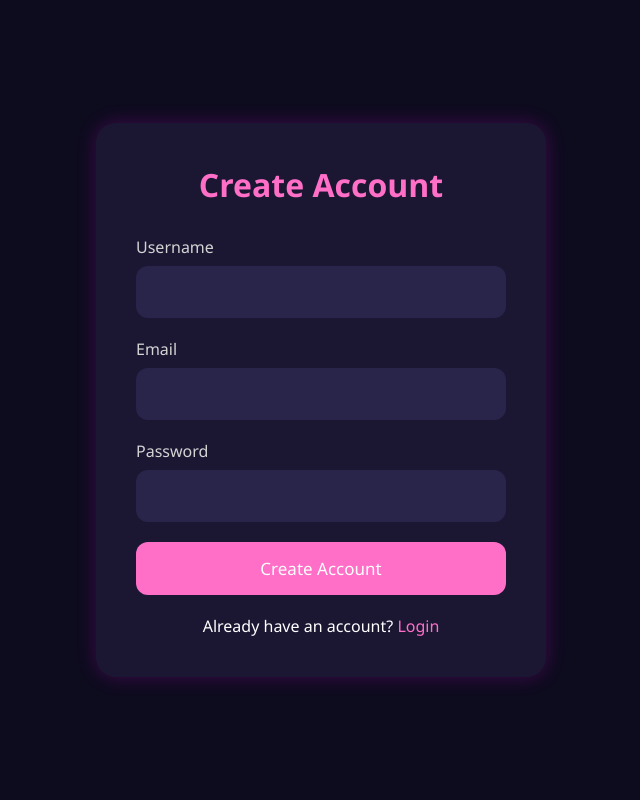
After one commit to Praditha29/Recipe-Management-Website, a FastAPI app: template templates/signup.html in a window 1280 px wide. The commit adds this page. Shown: the whole page, without its empty margins (319-959 px from the left). Run offline with FastAPI, Linux system fonts and the light colour scheme; the template is opened without the code that fills it, so the values that code supplies are empty.

Commit message:
Added requirements.txt

```diff
--- a/main.py
+++ b/main.py
@@ -9,6 +9,12 @@ import shutil
 from sqlalchemy import create_engine, String, Text, select
 from sqlalchemy.orm import DeclarativeBase, Mapped, mapped_column
 from sqlalchemy.orm import sessionmaker, Session
+
+#for JWT Login
+import jwt
+from datetime import datetime, timedelta
+import bcrypt
+from fastapi import Cookie
 
 # ==========================================
 # DATABASE SETUP
@@ -45,6 +51,19 @@ class Recipe(Base):
 
     image_path: Mapped[str] = mapped_column(String(255))
 
+    owner_id: Mapped[int] = mapped_column()
+
+class User(Base):
+    __tablename__ = "users"
+
+    id: Mapped[int] = mapped_column(primary_key=True)
+
+    username: Mapped[str] = mapped_column(String(30), unique=True)
+
+    email: Mapped[str] = mapped_column(String(50), unique=True)
+
+    password: Mapped[str] = mapped_column(String(255))
+
 
 Base.metadata.create_all(bind=engine)
 
@@ -57,6 +76,48 @@ app = FastAPI()
 templates = Jinja2Templates(directory="templates")
 app.mount("/static", StaticFiles(directory="static"), name="static")
 
+SECRET_KEY = "mysecretkey"
+
+ALGORITHM = "HS256"
+
+ACCESS_TOKEN_EXPIRE_MINUTES = 60
+
+def get_password_hash(password):
+
+    return bcrypt.hashpw(
+        password.encode("utf-8")[:72],
+        bcrypt.gensalt()
+    ).decode("utf-8")
+def verify_password(
+        plain_password,
+        hashed_password
+):
+
+    return bcrypt.checkpw(
+        plain_password.encode("utf-8")[:72],
+        hashed_password.encode("utf-8")
+    )
+from datetime import datetime, timedelta, timezone
+
+def create_access_token(data: dict):
+
+    to_encode = data.copy()
+
+    expire = datetime.now(timezone.utc) + timedelta(
+        minutes=ACCESS_TOKEN_EXPIRE_MINUTES
+    )
+
+    to_encode.update(
+        {
+            "exp": expire
+        }
+    )
+
+    return jwt.encode(
+        to_encode,
+        SECRET_KEY,
+        algorithm=ALGORITHM
+    )
 
 def get_db():
     db = SessionLocal()
@@ -67,14 +128,175 @@ def get_db():
     finally:
         db.close()
 
+# ==========================================
+# SIGNUP PAGE
+# ==========================================
+@app.get("/signup")
+def signup_page(request: Request):
 
+    return templates.TemplateResponse(
+        request=request,
+        name="signup.html"
+    )
+
+@app.post("/signup")
+def signup(
+        username: str = Form(...),
+        email: str = Form(...),
+        password: str = Form(...),
+        db: Session = Depends(get_db)
+):
+
+    hashed_password = get_password_hash(password)
+
+    user = User(
+        username=username,
+        email=email,
+        password=hashed_password
+    )
+
+    db.add(user)
+    db.commit()
+
+    return RedirectResponse(
+        "/login",
+        status_code=303
+    )
+
+# ==========================================
+# LOGIN PAGE
+# ==========================================
+@app.get("/login")
+def login_page(request: Request):
+
+    return templates.TemplateResponse(
+        request=request,
+        name="login.html"
+    )
+
+@app.post("/login")
+def login(
+        username: str = Form(...),
+        password: str = Form(...),
+        db: Session = Depends(get_db)
+):
+
+    stmt = select(User).where(
+        User.username == username
+    )
+
+    user = db.scalars(stmt).first()
+
+    if not user:
+
+        raise HTTPException(
+            status_code=401,
+            detail="Invalid username"
+        )
+
+    if not verify_password(
+        password,
+        user.password):
+
+        raise HTTPException(
+            status_code=401,
+            detail="Invalid password"
+        )
+
+    access_token = create_access_token(
+        {
+            "sub": user.username
+        }
+    )
+
+    response = RedirectResponse(
+        "/home",
+        status_code=303
+    )
+
+    response.set_cookie(
+        key="access_token",
+        value=access_token,
+        httponly=True
+    )
+
+    return response
+
+@app.get("/logout")
+def logout():
+
+    response = RedirectResponse(
+        "/login",
+        status_code=303
+    )
+
+    response.delete_cookie(
+        "access_token"
+    )
+
+    return response
+
+def get_current_user(
+        request: Request,
+        db: Session = Depends(get_db)
+):
+
+    token = request.cookies.get(
+        "access_token"
+    )
+
+    if not token:
+        return None
+
+    try:
+
+        payload = jwt.decode(
+            token,
+            SECRET_KEY,
+            algorithms=[ALGORITHM]
+        )
+
+        username = payload.get(
+            "sub"
+        )
+
+        if username is None:
+            return None
+
+    except jwt.InvalidTokenError:
+
+        return None
+
+    user = db.scalars(
+        select(User).where(
+            User.username == username
+        )
+    ).first()
+
+    return user
 # ==========================================
 # HOME PAGE
 # ==========================================
+@app.get("/")
+def root():
+    return RedirectResponse(
+        url="/login",
+        status_code=303
+    )
 
-@app.get("/")
-def home(request: Request,
-         db: Session = Depends(get_db)):
+@app.get("/home")
+def home(
+    request: Request,
+    current_user: User = Depends(get_current_user),
+    db: Session = Depends(get_db)
+):
+
+    # User not logged in
+    if current_user is None:
+        return RedirectResponse(
+            url="/login",
+            status_code=303
+        )
 
     recipes = db.scalars(select(Recipe)).all()
 
@@ -82,15 +304,23 @@ def home(request: Request,
         request=request,
         name="index.html",
         context={
-            "recipes": recipes
+            "recipes": recipes,
+            "current_user": current_user
         }
     )
-
 # ==========================================
 # ADD RECIPE
 # ==========================================
 @app.get("/recipe/add")
-def add_recipe_page(request: Request):
+def add_recipe_page(
+    request: Request,
+    current_user: User = Depends(get_current_user)
+):
+    if current_user is None:
+        return RedirectResponse(
+            "/login",
+            status_code=303
+        )
 
     return templates.TemplateResponse(
         request=request,
@@ -104,8 +334,15 @@ def add_recipe(
     ingredients: str = Form(...),
     instructions: str = Form(...),
     image: UploadFile = File(...),
-    db: Session = Depends(get_db)
+    db: Session = Depends(get_db),
+    current_user: User = Depends(get_current_user)
 ):
+
+    if current_user is None:
+        return RedirectResponse(
+            "/login",
+            status_code=303
+        )
     #For image upload
     file_location = f"static/uploads/{image.filename}"
 
@@ -113,19 +350,20 @@ def add_recipe(
         shutil.copyfileobj(image.file, buffer)
 
     new_recipe = Recipe(
-        title=title,
-        description=description,
-        ingredients=ingredients,
-        instructions=instructions,
-        image_path=file_location
-    )
+    title=title,
+    description=description,
+    ingredients=ingredients,
+    instructions=instructions,
+    image_path=file_location,
+    owner_id=current_user.id
+)
 
     db.add(new_recipe)
 
     db.commit()
 
     return RedirectResponse(
-        url="/",
+        url="/home",
         status_code=303
     )
 
@@ -163,8 +401,14 @@ def update_recipe_page(
     recipe_id: int,
     request: Request,
     db: Session = Depends(get_db)
+
 ):
-
+    current_user: User = Depends(get_current_user)
+    if current_user is None:
+        return RedirectResponse(
+            "/login",
+            status_code=303
+        )
     recipe = db.get(Recipe, recipe_id)
 
     if not recipe:
@@ -190,7 +434,12 @@ def update_recipe(
     instructions: str = Form(...),
     db: Session = Depends(get_db)
 ):
-
+    current_user: User = Depends(get_current_user)
+    if current_user is None:
+        return RedirectResponse(
+            "/login",
+            status_code=303
+        )
     recipe = db.get(Recipe, recipe_id)
 
     if not recipe:
@@ -217,8 +466,14 @@ def update_recipe(
 @app.get("/recipe/delete/{recipe_id}")
 def delete_recipe(
     recipe_id: int,
-    db: Session = Depends(get_db)
+    db: Session = Depends(get_db),
+    current_user: User = Depends(get_current_user)
 ):
+    if current_user is None:
+        return RedirectResponse(
+            "/login",
+            status_code=303
+        )
 
     recipe = db.get(Recipe, recipe_id)
 
@@ -232,6 +487,6 @@ def delete_recipe(
     db.commit()
 
     return RedirectResponse(
-        url="/",
+        url="/home",
         status_code=303
     )
--- a/templates/recipe.html
+++ b/templates/recipe.html
@@ -106,7 +106,8 @@ Instructions
 href="/">
 Back Home
 </a>
-<br><br>
+
+&nbsp;&nbsp;
 
 <a class="btn"
 href="/recipe/update/{{recipe.id}}">
--- /dev/null
+++ b/templates/signup.html
@@ -0,0 +1,170 @@
+<!DOCTYPE html>
+<html>
+<head>
+    <title>Sign Up</title>
+
+    <style>
+
+        *{
+            margin:0;
+            padding:0;
+            box-sizing:border-box;
+            font-family:Segoe UI;
+        }
+
+        body{
+            background:#0d0b1e;
+            color:white;
+
+            min-height:100vh;
+
+            display:flex;
+            justify-content:center;
+            align-items:center;
+        }
+
+        .container{
+            width:450px;
+
+            background:#1b1733;
+
+            padding:40px;
+
+            border-radius:20px;
+
+            box-shadow:
+            0 0 20px rgba(255,0,255,.2);
+        }
+
+        h1{
+            text-align:center;
+            margin-bottom:30px;
+
+            color:#ff6ec7;
+        }
+
+        label{
+            display:block;
+            margin-bottom:8px;
+
+            color:#d4d4d4;
+        }
+
+        input{
+            width:100%;
+
+            padding:15px;
+
+            margin-bottom:20px;
+
+            border:none;
+
+            border-radius:12px;
+
+            background:#29254a;
+
+            color:white;
+
+            font-size:16px;
+        }
+
+        input:focus{
+            outline:none;
+
+            border:2px solid #ff6ec7;
+        }
+
+        button{
+            width:100%;
+
+            padding:15px;
+
+            border:none;
+
+            border-radius:12px;
+
+            background:#ff6ec7;
+
+            color:white;
+
+            font-size:17px;
+
+            cursor:pointer;
+
+            transition:.3s;
+        }
+
+        button:hover{
+            background:#ff4cb8;
+            transform:scale(1.02);
+        }
+
+        p{
+            margin-top:20px;
+
+            text-align:center;
+        }
+
+        a{
+            color:#ff6ec7;
+
+            text-decoration:none;
+        }
+
+        a:hover{
+            color:white;
+        }
+
+    </style>
+
+</head>
+
+<body>
+
+<div class="container">
+
+    <h1>Create Account</h1>
+
+    <form action="/signup" method="post">
+
+        <label>Username</label>
+
+        <input
+                type="text"
+                name="username"
+                required
+        >
+
+        <label>Email</label>
+
+        <input
+                type="email"
+                name="email"
+                required
+        >
+
+        <label>Password</label>
+
+        <input
+                type="password"
+                name="password"
+                required
+        >
+
+        <button type="submit">
+            Create Account
+        </button>
+
+    </form>
+
+    <p>
+        Already have an account?
+        <a href="/login">
+            Login
+        </a>
+    </p>
+
+</div>
+
+</body>
+</html>
```
Also changed, not shown: requirements.txt (added, +8 -0 lines), templates/index.html (+2 -9 lines), templates/login.html (added, +157 -0 lines), recipes.db.
